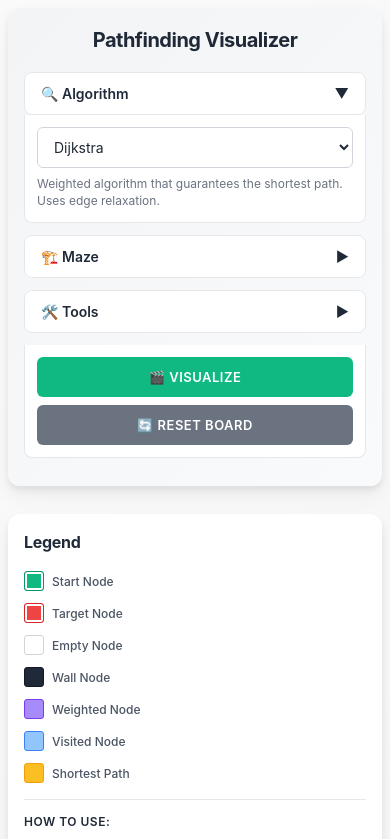
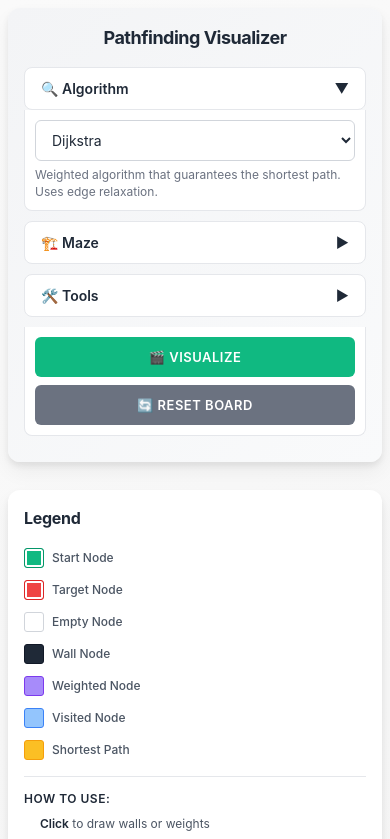
Before and after one commit to Emadedin1/pathfinding-visualizer, a React (Vite) app: page / in a window 390 px wide. Shown: the top 839 px of the page. Built offline with nearby package versions, Linux system fonts and the light colour scheme.

Commit message:
Improve pathfinding sidebar layout

```diff
--- a/src/components/Controls/Controls.css
+++ b/src/components/Controls/Controls.css
@@ -1,25 +1,22 @@
 .controls-container {
   background: linear-gradient(135deg, #f3f4f6 0%, #f9fafb 100%);
   border-radius: 12px;
-  padding: 24px;
+  padding: 20px;
   box-shadow: 0 4px 6px rgba(0, 0, 0, 0.07), 0 10px 20px rgba(0, 0, 0, 0.05);
-  max-width: 300px;
   width: 100%;
-  overflow-y: auto;
-  max-height: calc(100vh - 40px);
 }
 
 .controls-title {
-  font-size: 24px;
+  font-size: 22px;
   font-weight: 700;
   color: #1f2937;
-  margin: 0 0 24px 0;
+  margin: 0 0 16px 0;
   text-align: center;
   letter-spacing: -0.5px;
 }
 
 .control-section {
-  margin-bottom: 12px;
+  margin-bottom: 10px;
 }
 
 .section-header {
@@ -49,7 +46,7 @@
 }
 
 .section-content {
-  padding: 12px;
+  padding: 10px;
   background: white;
   border: 1px solid #e5e7eb;
   border-top: none;
@@ -98,11 +95,10 @@
 }
 
 .algorithm-description {
-  margin-top: 8px;
+  margin: 6px 0 0 0;
   font-size: 12px;
   color: #6b7280;
   line-height: 1.4;
-  margin: 8px 0 0 0;
 }
 
 .button-group {
@@ -148,6 +144,7 @@
   display: flex;
   flex-direction: column;
   gap: 8px;
+  margin-top: 4px;
 }
 
 .btn {
@@ -204,14 +201,12 @@
 /* Responsive */
 @media (max-width: 768px) {
   .controls-container {
-    max-width: 100%;
-    max-height: none;
     padding: 16px;
   }
 
   .controls-title {
-    font-size: 20px;
-    margin-bottom: 16px;
+    font-size: 18px;
+    margin-bottom: 14px;
   }
 
   .button-group {
```
Also changed, not shown: 2 other files (tests, documents, lock files or other folders).
